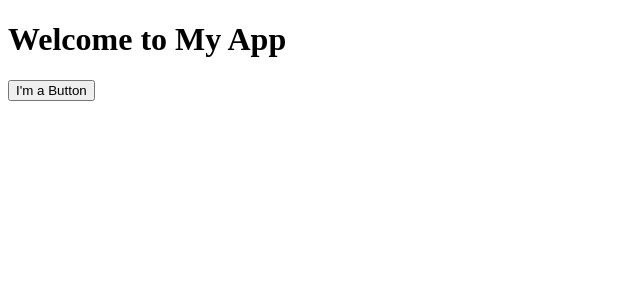
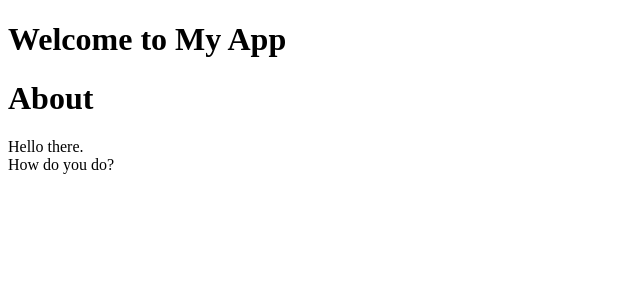
Before and after one commit to Hansetnaing/My-First-React, a React (Vite) app: page / in a window 1280 px wide. Shown: the top 300 px of the page, without its empty margins (0-640 px from the left). Built offline with nearby package versions, Linux system fonts and the light colour scheme.

Commit message:
Writing markup with JSX

```diff
--- a/src/App.jsx
+++ b/src/App.jsx
@@ -1,6 +1,9 @@
-function myButton() {
+function AboutPage() {
   return (
-    <button>I'm a Button</button>
+    <>
+      <h1>About</h1>
+      <p>Hello there.<br />How do you do?</p>
+    </>
   );
 }
 
@@ -8,7 +11,7 @@
   return (
     <div>
       <h1>Welcome to My App</h1>
-      {myButton()}
+      {AboutPage()}
     </div>
   );
 }
```
